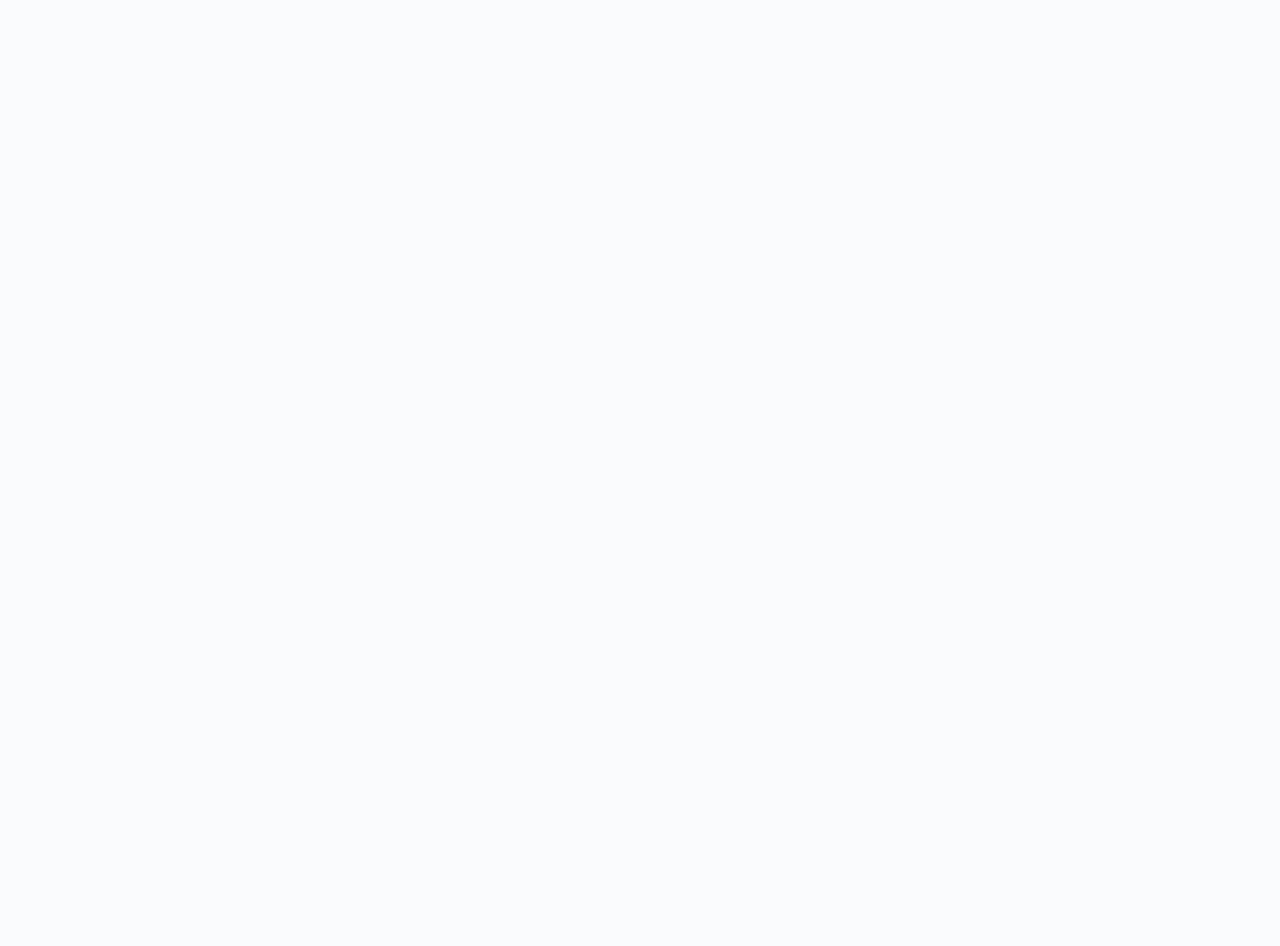
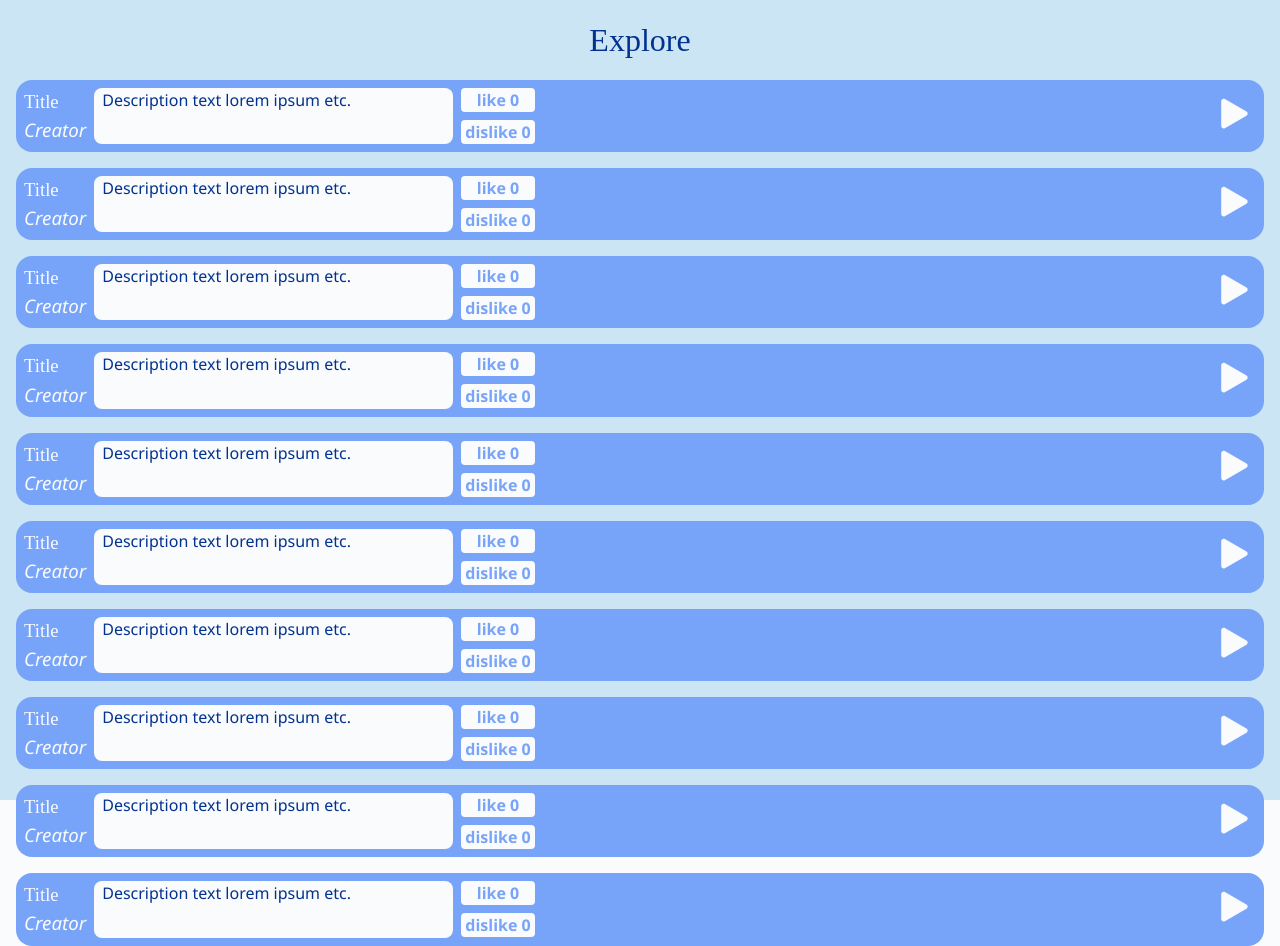
Before and after one commit to LiamHoogstad/Group_9_GDP, a Vue app: page /explore in a window 1280 px wide. Before the commit this address had no page. Before the commit the page ends 800 px from the top, so only its background shows below. Built offline with nearby package versions, Linux system fonts and the light colour scheme; a web font is replaced by a local one.

Commit message:
Explore page DRAFT

```diff
--- a/frontend/router/index.js
+++ b/frontend/router/index.js
@@ -3,6 +3,7 @@ import ProfilePage from "../views/ProfilePage.vue";
 import SignIn from "../views/SignIn.vue";
 import SignUp from "../views/SignUp.vue";
 import LandingPage from "../views/LandingPage.vue";
+import ExplorePage from "../views/ExplorePage.vue";
 import ProjectView from "../views/ProjectView.vue"
 
 const router = createRouter({
@@ -24,6 +25,11 @@ const router = createRouter({
       component: SignUp,
     },
     {
+      path: "/explore",
+      name: "ExplorePage",
+      component: ExplorePage,
+    },
+    {
       path: "/profile-page",
       name: "ProfilePage",
       component: ProfilePage,
--- /dev/null
+++ b/frontend/views/ExplorePage.vue
@@ -0,0 +1,110 @@
+<script>
+import { ref, computed } from "vue";
+import axios from "axios";
+
+export default {
+  name: "ExplorePage",
+
+  setup() {
+    return {};
+  },
+};
+</script>
+
+<template>
+  <div class="explorePage">
+    <h1>Explore</h1>
+    <ul>
+      <div class="track" v-for="index in 10">
+        <div class="info">
+          <h3 class="title">{{ "Title"}}</h3>
+          <h3 class="creator">{{ "Creator"}}</h3>
+        </div>
+        <h3 class="description">{{ "Description text lorem ipsum etc." }}</h3>
+        <div class="likeDislike">
+          <button class="like">like {{ 0 }}</button>
+          <button>dislike {{ 0 }}</button>
+        </div>
+        <div class="audioPreview"></div>
+        <button class="play">
+          <img src="../assets/Play.svg"/>
+        </button>
+      </div>
+    </ul>
+  </div>
+</template>
+
+<style scoped>
+.explorePage {
+  height: 100vh;
+  text-align: center;
+  background-color: var(--colour-panel-soft);
+}
+
+h1 {
+  font-family: 'Delta Gothic One';
+  padding: 0.5em;
+}
+
+.track {
+  background-color: var(--colour-interactable);
+  color: var(--colour-background);
+  text-align: left;
+  display: flex;
+  padding: 0.5em;
+  margin: 0 1em 1em 1em;
+  border-radius: 1em;
+}
+
+.track .info .title{
+  font-family: "Delta Gothic One";
+}
+.track .info .creator{
+  font-style: italic;
+}
+
+.track .description {
+  font-size: medium;
+  word-wrap: break-word;
+  color: var(--colour-text);
+  padding: 0 0.5em 0 0.5em;
+  margin-left: 0.5em;
+  flex: 0.5;
+  border-radius: 0.5em;
+  background-color: var(--colour-background);
+}
+
+.track .likeDislike {
+  display: flex;
+  flex-direction: column;
+}
+
+.track .likeDislike button{
+  color: var(--colour-interactable);
+  background-color: var(--colour-background);
+  padding: 0 0.25em 0 0.25em;
+  margin-left: 0.5em;
+  border-radius: 0.25em;
+}
+
+.track .likeDislike button.like{
+  margin-bottom: 0.5em;
+}
+
+.track .likeDislike button{
+  color: var(--colour-interactable);
+  background-color: var(--colour-background);
+  font-weight: 600;
+  padding: 0 0.25em 0 0.25em;
+  border-radius: 0.25em;
+}
+
+.track .audioPreview {
+  flex: 1
+}
+
+.track .play {
+  margin-right: 0.5em;
+}
+
+</style>
--- a/frontend/views/ProjectView.vue
+++ b/frontend/views/ProjectView.vue
@@ -193,7 +193,7 @@ export default {
       <button class="close" @click="drawerVisible = false">x</button>
       <ul>
         <h1><router-link to="/">Home</router-link></h1>
-        <h1><router-link to="/">Explore</router-link></h1>
+        <h1><router-link to="/explore">Explore</router-link></h1>
         <h1><router-link to="/profile-page">Account</router-link></h1>
       </ul>
     </div>
```
